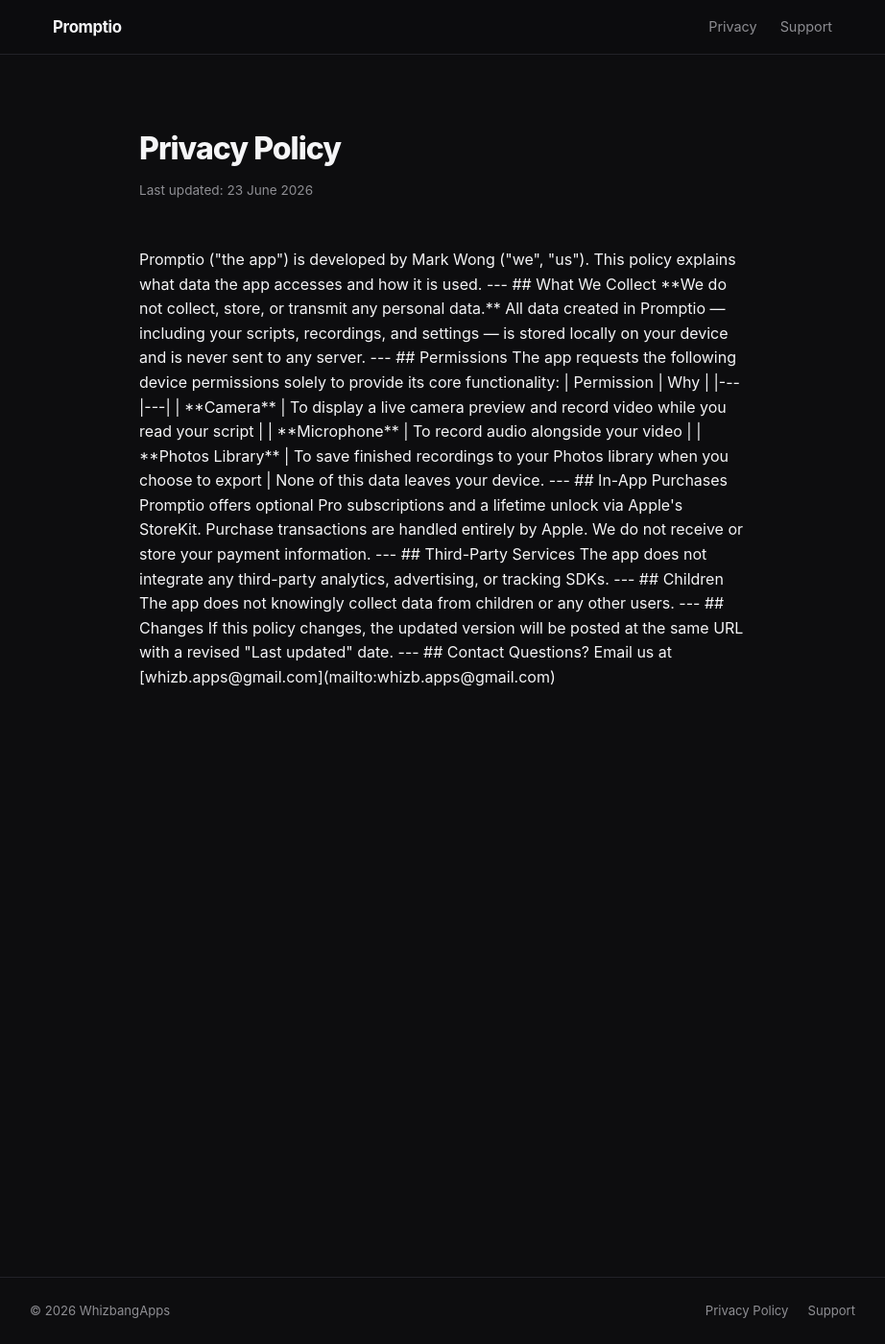
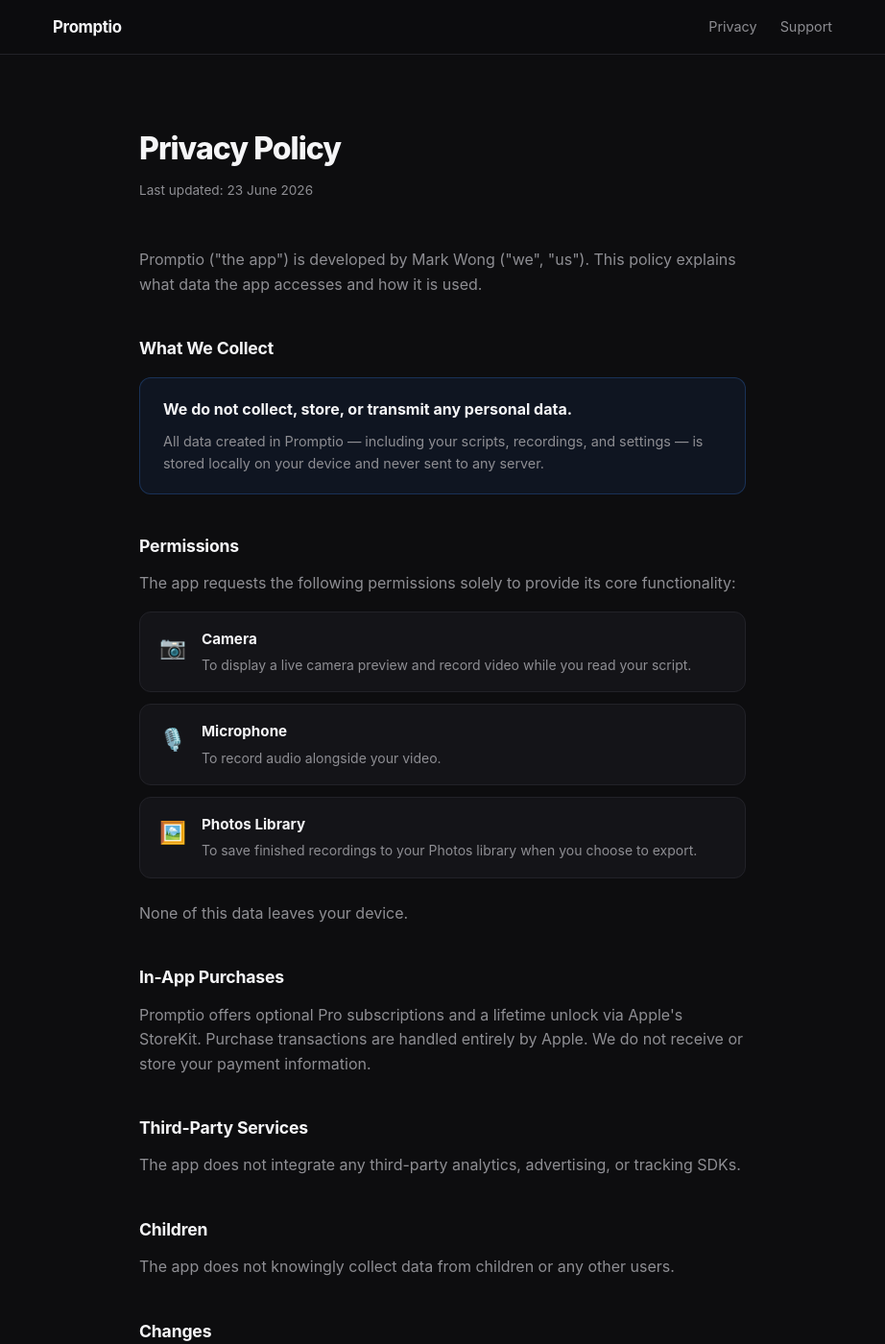
Before and after one commit to WhizbangApps/Promptio, a Jekyll site: the page built from privacy.md, in a window 1280 px wide and 1400 px high. Shown: the whole window at 96% size, without its empty margins (179-1101 px from the left). Built offline with Jekyll 4.4.1, drawn with Linux system fonts in a browser that asks for light colours; some of the changed text lies outside the part shown.

Commit message:
Improve privacy page formatting
Converts markdown-in-div (which kramdown doesn't process) to clean HTML.
Adds a blue callout for the no-data statement and card-style permission
items instead of a table.

Co-Authored-By: Claude Sonnet 4.6 <noreply@anthropic.com>

```diff
--- a/assets/css/style.css
+++ b/assets/css/style.css
@@ -263,6 +263,57 @@ main { flex: 1; }
 .prose a { color: var(--accent); }
 .prose a:hover { color: var(--accent-hover); }
 
+/* Callout box */
+.callout {
+  background: rgba(59, 130, 246, 0.08);
+  border: 1px solid rgba(59, 130, 246, 0.25);
+  border-radius: var(--radius);
+  padding: 20px 24px;
+  margin: 16px 0 24px;
+}
+.callout strong {
+  display: block;
+  color: var(--text);
+  margin-bottom: 8px;
+  font-size: 1rem;
+}
+.callout p {
+  margin-bottom: 0;
+  font-size: 0.9rem;
+}
+
+/* Permission cards */
+.permission-list {
+  display: flex;
+  flex-direction: column;
+  gap: 12px;
+  margin: 16px 0 24px;
+}
+.permission-item {
+  display: flex;
+  align-items: flex-start;
+  gap: 16px;
+  background: var(--bg-subtle);
+  border: 1px solid var(--border);
+  border-radius: var(--radius);
+  padding: 16px 20px;
+}
+.permission-icon {
+  font-size: 1.4rem;
+  flex-shrink: 0;
+  margin-top: 2px;
+}
+.permission-item strong {
+  display: block;
+  color: var(--text);
+  margin-bottom: 4px;
+  font-size: 0.95rem;
+}
+.permission-item p {
+  margin-bottom: 0;
+  font-size: 0.875rem;
+}
+
 /* ── Footer ── */
 
 .site-footer {
--- a/privacy.md
+++ b/privacy.md
@@ -4,62 +4,60 @@ title: Promptio — Privacy Policy
 ---
 
 <div class="prose">
+  <h1>Privacy Policy</h1>
+  <p class="updated">Last updated: 23 June 2026</p>
 
-<h1>Privacy Policy</h1>
-<p class="updated">Last updated: 23 June 2026</p>
+  <p>Promptio ("the app") is developed by Mark Wong ("we", "us"). This policy explains what data the app accesses and how it is used.</p>
 
-Promptio ("the app") is developed by Mark Wong ("we", "us"). This policy explains what data the app accesses and how it is used.
+  <h2>What We Collect</h2>
 
----
+  <div class="callout">
+    <strong>We do not collect, store, or transmit any personal data.</strong>
+    <p>All data created in Promptio — including your scripts, recordings, and settings — is stored locally on your device and never sent to any server.</p>
+  </div>
 
-## What We Collect
+  <h2>Permissions</h2>
 
-**We do not collect, store, or transmit any personal data.**
+  <p>The app requests the following permissions solely to provide its core functionality:</p>
 
-All data created in Promptio — including your scripts, recordings, and settings — is stored locally on your device and is never sent to any server.
+  <div class="permission-list">
+    <div class="permission-item">
+      <div class="permission-icon">📷</div>
+      <div>
+        <strong>Camera</strong>
+        <p>To display a live camera preview and record video while you read your script.</p>
+      </div>
+    </div>
+    <div class="permission-item">
+      <div class="permission-icon">🎙️</div>
+      <div>
+        <strong>Microphone</strong>
+        <p>To record audio alongside your video.</p>
+      </div>
+    </div>
+    <div class="permission-item">
+      <div class="permission-icon">🖼️</div>
+      <div>
+        <strong>Photos Library</strong>
+        <p>To save finished recordings to your Photos library when you choose to export.</p>
+      </div>
+    </div>
+  </div>
 
----
+  <p>None of this data leaves your device.</p>
 
-## Permissions
+  <h2>In-App Purchases</h2>
+  <p>Promptio offers optional Pro subscriptions and a lifetime unlock via Apple's StoreKit. Purchase transactions are handled entirely by Apple. We do not receive or store your payment information.</p>
 
-The app requests the following device permissions solely to provide its core functionality:
+  <h2>Third-Party Services</h2>
+  <p>The app does not integrate any third-party analytics, advertising, or tracking SDKs.</p>
 
-| Permission | Why |
-|---|---|
-| **Camera** | To display a live camera preview and record video while you read your script |
-| **Microphone** | To record audio alongside your video |
-| **Photos Library** | To save finished recordings to your Photos library when you choose to export |
+  <h2>Children</h2>
+  <p>The app does not knowingly collect data from children or any other users.</p>
 
-None of this data leaves your device.
+  <h2>Changes</h2>
+  <p>If this policy changes, the updated version will be posted at the same URL with a revised "Last updated" date.</p>
 
----
-
-## In-App Purchases
-
-Promptio offers optional Pro subscriptions and a lifetime unlock via Apple's StoreKit. Purchase transactions are handled entirely by Apple. We do not receive or store your payment information.
-
----
-
-## Third-Party Services
-
-The app does not integrate any third-party analytics, advertising, or tracking SDKs.
-
----
-
-## Children
-
-The app does not knowingly collect data from children or any other users.
-
----
-
-## Changes
-
-If this policy changes, the updated version will be posted at the same URL with a revised "Last updated" date.
-
----
-
-## Contact
-
-Questions? Email us at [whizb.apps@gmail.com](mailto:whizb.apps@gmail.com)
-
+  <h2>Contact</h2>
+  <p>Questions? Email us at <a href="mailto:whizb.apps@gmail.com">whizb.apps@gmail.com</a></p>
 </div>
```
